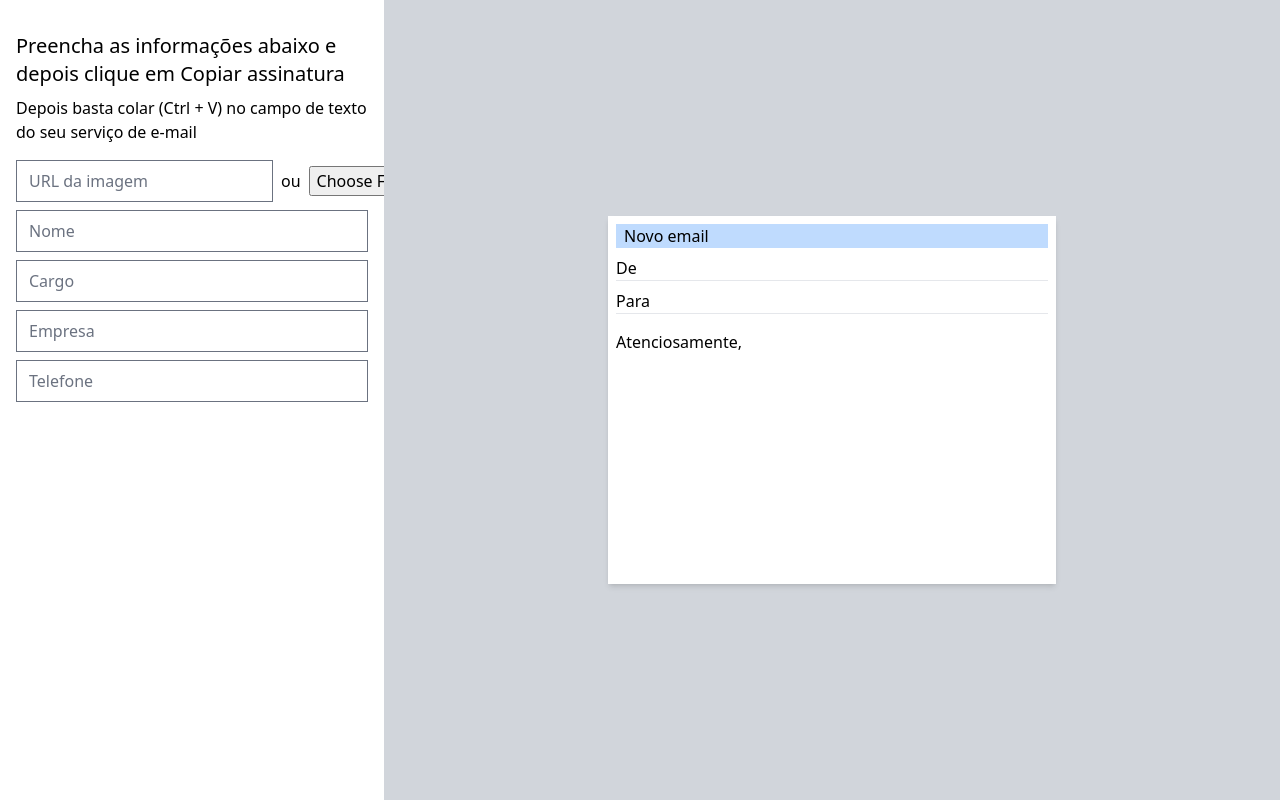
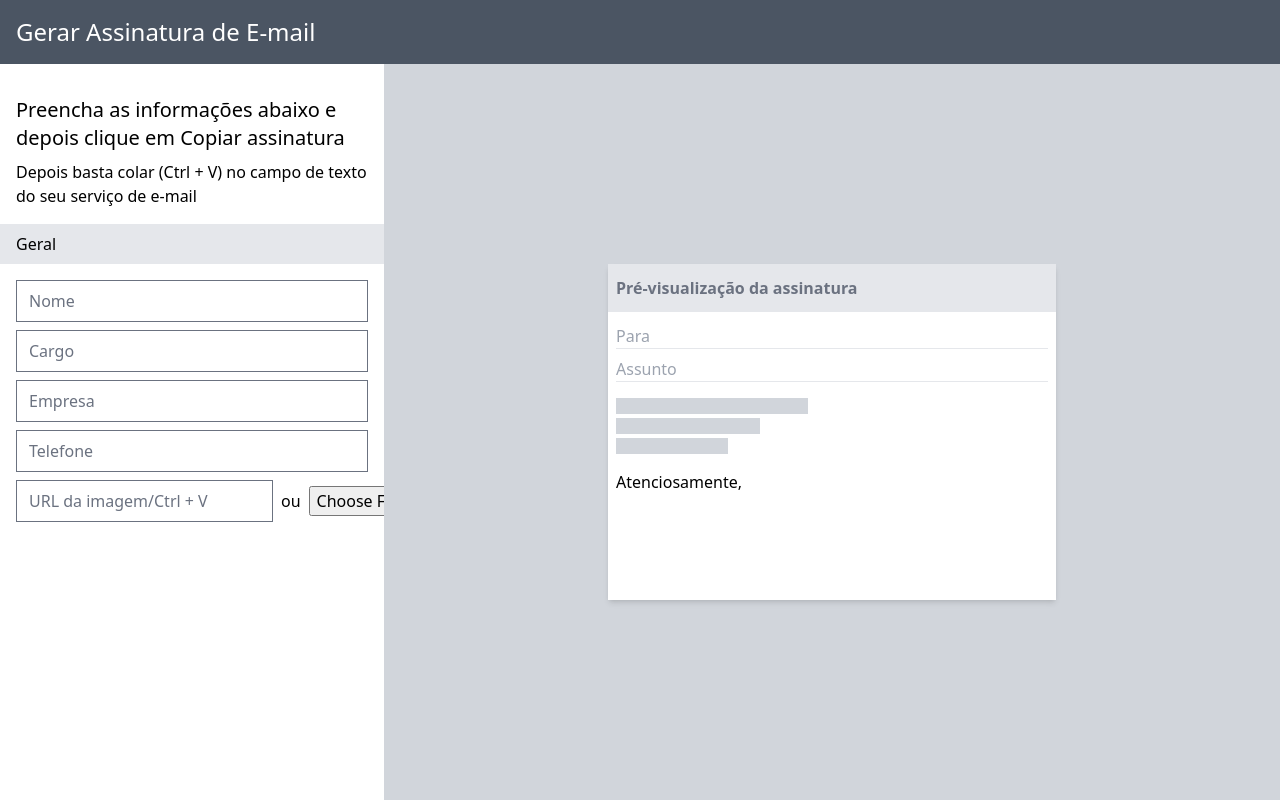
Before and after one commit to cgcdoss/email-signature-generator, a SvelteKit app: page / in a window 1280 px wide. Built offline with nearby package versions, Linux system fonts and the light colour scheme.

Commit message:
feat: melhorando organização da tela

```diff
--- a/package.json
+++ b/package.json
@@ -3,7 +3,7 @@
 	"version": "0.0.1",
 	"private": true,
 	"scripts": {
-		"dev": "vite dev",
+		"dev": "vite dev --host",
 		"build": "vite build",
 		"preview": "vite preview",
 		"check": "svelte-kit sync && svelte-check --tsconfig ./tsconfig.json",
--- /dev/null
+++ b/src/lib/components/FakeContent.svelte
@@ -0,0 +1,5 @@
+<div>
+    <div class="mt-4 p-2 bg-gray-300 w-48"></div>
+    <div class="mt-1 p-2 bg-gray-300 w-36"></div>
+    <div class="mt-1 p-2 bg-gray-300 w-28"></div>
+</div>
--- a/src/routes/+page.svelte
+++ b/src/routes/+page.svelte
@@ -1,4 +1,5 @@
 <script lang="ts">
+    import FakeContent from "$lib/components/FakeContent.svelte";
     import { getLowerQualityImg } from "$lib/utils";
 
     let img = "";
@@ -35,6 +36,18 @@
         }
     }
 
+    function handleOnPast(event: ClipboardEvent) {
+        const reader = new FileReader();
+        reader.onload = (e) => {
+            const img = new Image();
+            img.onload = () => {
+                imgFile = getLowerQualityImg(img);
+            };
+            img.src = e.target!.result as string;
+        };
+        reader.readAsDataURL(event.clipboardData?.files[0]!);
+    }
+
     function cleanImgFile() {
         const input = document.querySelector(
             'input[type="file"]'
@@ -48,9 +61,15 @@
     <title>Gerar assintatura de e-mail (sem cadastro)</title>
 </svelte:head>
 
-<main class="flex flex-col sm:grid grid-cols-1 sm:grid-cols-10 min-h-[100vh]">
+<header class="p-4 bg-gray-600">
+    <h1 class="text-2xl text-white">Gerar Assinatura de E-mail</h1>
+</header>
+
+<main
+    class="flex flex-col sm:grid grid-cols-1 sm:grid-cols-10 min-h-[calc(100vh-64px)]"
+>
     <section
-        class="form flex flex-col gap-2 col-span-3 px-4 py-8 sm:min-h-[100vh] shadow-md"
+        class="form flex flex-col gap-2 col-span-3 px-4 py-8 sm:h-full shadow-md"
     >
         <h2 class="text-xl">
             Preencha as informações abaixo e depois clique em Copiar assinatura
@@ -60,10 +79,17 @@
             e-mail
         </p>
 
+        <div class="p-2 px-4 bg-gray-200 -mx-4 mb-2">Geral</div>
+
+        <input type="text" placeholder="Nome" bind:value={name} />
+        <input type="text" placeholder="Cargo" bind:value={cargo} />
+        <input type="text" placeholder="Empresa" bind:value={empresa} />
+        <input type="text" placeholder="Telefone" bind:value={telefone} />
         <div class="flex max-sm:flex-col sm:items-center max-sm:mb-3 gap-2">
             <input
                 type="text"
-                placeholder="URL da imagem"
+                placeholder="URL da imagem/Ctrl + V"
+                on:paste={handleOnPast}
                 bind:value={img}
                 disabled={!!imgFile}
             />
@@ -80,10 +106,6 @@
                 </button>
             {/if}
         </div>
-        <input type="text" placeholder="Nome" bind:value={name} />
-        <input type="text" placeholder="Cargo" bind:value={cargo} />
-        <input type="text" placeholder="Empresa" bind:value={empresa} />
-        <input type="text" placeholder="Telefone" bind:value={telefone} />
 
         {#if name}
             <button
@@ -96,14 +118,18 @@
     </section>
 
     <section
-        class="result flex flex-1 col-span-7 sm:min-h-[100vh] bg-gray-300 items-center justify-center py-8"
+        class="result flex flex-1 col-span-7 sm:h-full bg-gray-300 items-center justify-center py-8"
     >
         <div
             class="fake-email w-11/12 sm:w-1/2 sm:h-1/2 bg-white shadow-md p-2"
         >
-            <h2 class="bg-blue-200 pl-2">Novo email</h2>
-            <p class="border-b my-2">De</p>
-            <p class="border-b">Para</p>
+            <h2 class="bg-gray-200 text-gray-500 pl-2 p-3 -m-2 mb-3 font-bold">
+                Pré-visualização da assinatura
+            </h2>
+            <p class="border-b my-2 text-gray-400">Para</p>
+            <p class="border-b text-gray-400">Assunto</p>
+
+            <FakeContent />
 
             <p class="my-4">Atenciosamente,</p>
 
@@ -111,8 +137,8 @@
                 <table>
                     <tbody>
                         <tr>
-                            <td>
-                                {#if img || imgFile}
+                            {#if img || imgFile}
+                                <td>
                                     <div>
                                         <img
                                             src={img || imgFile}
@@ -121,9 +147,12 @@
                                             height="150"
                                         />
                                     </div>
-                                {/if}
-                            </td>
-                            <td class="align-top pl-2">
+                                </td>
+                            {/if}
+                            <td
+                                class="align-top pl-2"
+                                class:pl-2={img || imgFile}
+                            >
                                 <h2 class="text-xl font-bold">{name}</h2>
                                 {#if cargo || (cargo && empresa)}
                                     <h3 class="text-lg">
```
